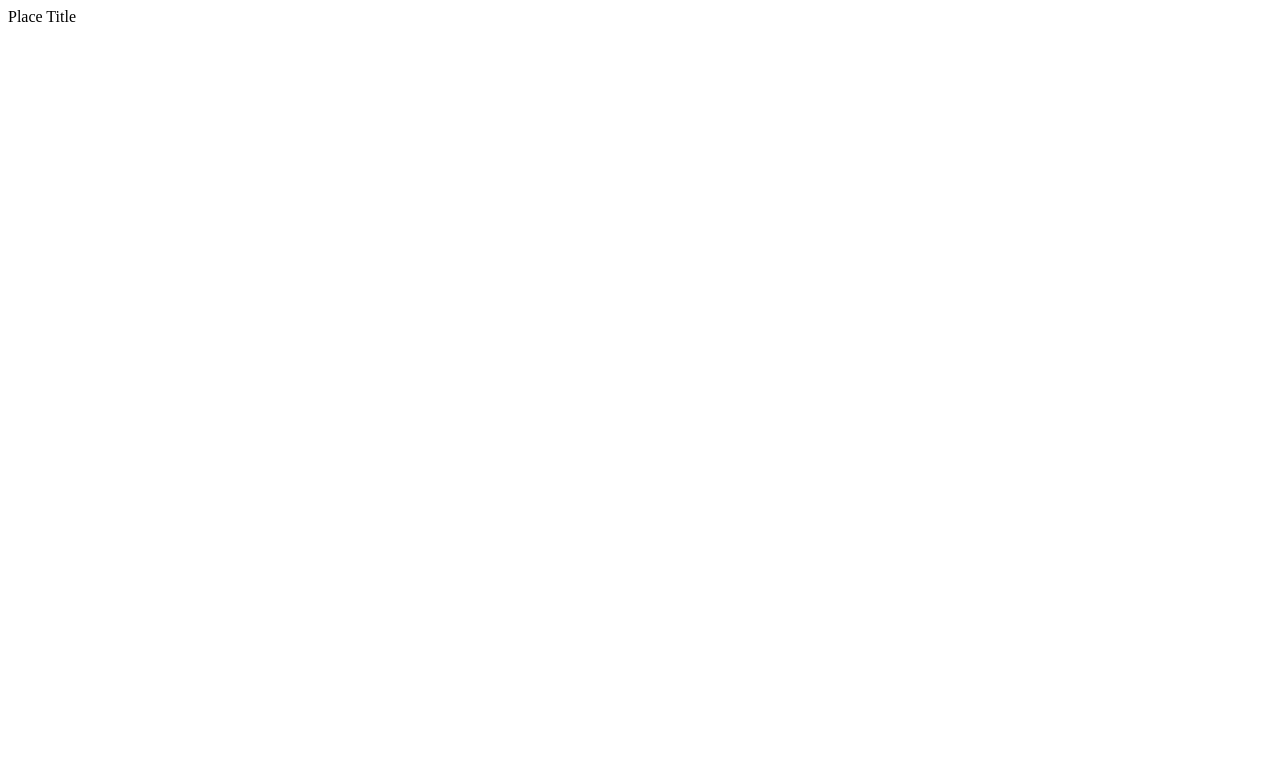
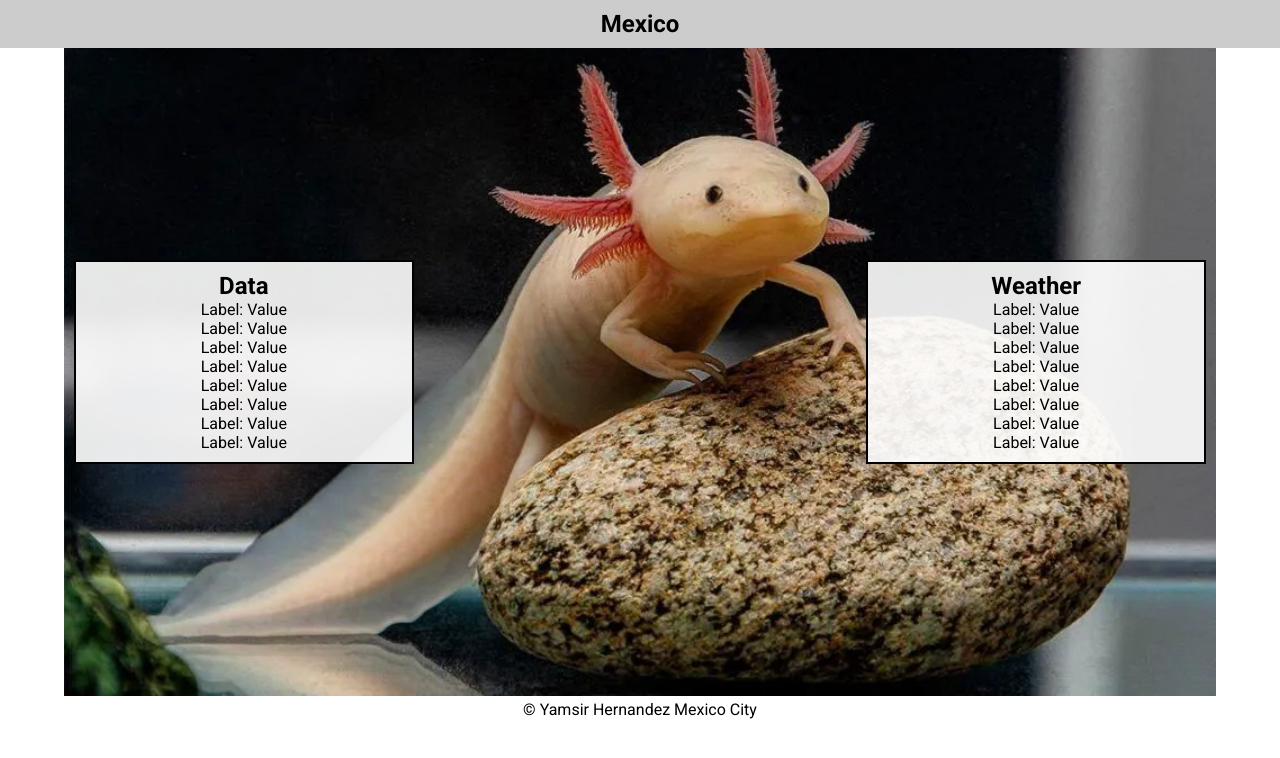
Before and after one commit to 750mlVodka/wdd131, a plain HTML site: page place.html in a window 1280 px wide. Drawn offline with Linux system fonts and the light colour scheme.

Commit message:
Axolotl images and srcset added

```diff
--- a/place.html
+++ b/place.html
@@ -3,12 +3,56 @@
 <head>
     <meta charset="UTF-8">
     <meta name="viewport" content="width=device-width, initial-scale=1.0">
-    <title>Document</title>
+    <title>Place</title>
+    <meta name="description" content="Place I wish to visit">
+    <meta name="author" content="Yamsir Hernandez Perez">
+    <script></script>
+    <link rel="stylesheet" href="/wdd131/styles/place.css">
+    <link rel="preconnect" href="https://fonts.googleapis.com">
+    <link rel="preconnect" href="https://fonts.gstatic.com" crossorigin>
+    <link href="https://fonts.googleapis.com/css2?family=Roboto:ital,wght@0,100..900;1,100..900&display=swap" rel="stylesheet">
 </head>
 <body>
-    <header>Place Title</header>
-    <figure class="hero">
-
-    </figure>
+    <header>Mexico</header>
+    <main>
+        <picture>
+            <source srcset="images/axolotlMobile.webp" media="(max-width: 650px)">
+            <source srcset="images/axolotl.webp" media="(min-width: 651px)">
+            <img src="images/axolotl.webp" alt="">
+        </picture>
+        <div class="sections">
+            <section class="data section">
+                <h2 >Data</h2>
+                <p>Label: Value</p>
+                <p>Label: Value</p>
+                <p>Label: Value</p>
+                <p>Label: Value</p>
+                <p>Label: Value</p>
+                <p>Label: Value</p>
+                <p>Label: Value</p>
+                <p>Label: Value</p>
+            </section>
+            <section class="weather section">
+                <h2>Weather</h2>
+                <p>Label: Value</p>
+                <p>Label: Value</p>
+                <p>Label: Value</p>
+                <p>Label: Value</p>
+                <p>Label: Value</p>
+                <p>Label: Value</p>
+                <p>Label: Value</p>
+                <p>Label: Value</p>
+            </section>
+        </div>
+    </main>
+    <footer>
+        <div class="spans">
+            <span>&copy;</span>
+            <span id="currentyear"></span>
+            <span>Yamsir Hernandez</span>
+            <span>Mexico City</span>
+        </div>
+        <span id="lastModified"></span>
+    </footer>
 </body>
 </html>
--- a/styles/place.css
+++ b/styles/place.css
@@ -0,0 +1,92 @@
+* {
+    margin: 0;
+    padding: 0;
+    box-sizing: border-box;
+}
+
+body {
+    font-family: "Roboto", sans-serif;
+    display: flex;
+    flex-direction: column;
+    align-items: center;
+    text-align: center;
+}
+
+header {
+    background: #ccc;
+    padding: 10px;
+    font-size: 24px;
+    font-weight: bold;
+    width: 100%;
+}
+
+main {
+    width: 90%;
+    max-width: 100vw;
+}
+
+picture img{
+    width: 100%;
+    height: auto;
+}
+
+.image {
+    width: 100%;
+    height: 300px;
+    background: #ddd;
+    display: flex;
+    align-items: center;
+    justify-content: center;
+    position: relative;
+}
+
+.sections {
+    display: flex;
+    flex-direction: column;
+    width: 100%;
+    gap: 10px;
+    margin-top: 10px;
+    max-width: 100vw;
+}
+
+.section {
+    background: rgba(255, 255, 255, 0.8);
+    border: 2px solid #000;
+    padding: 10px;
+}
+
+.data, .weather {
+    width: 100%;
+}
+
+.footer {
+    background: #ccc;
+    padding: 10px;
+    margin-top: 10px;
+}
+
+/* Desktop */
+@media (min-width: 651px) {
+    .image {
+        height: 400px;
+        position: relative;
+    }
+
+    .sections {
+        flex-direction: row;
+        position: absolute;
+        top: 30%;
+        left: 50%;
+        transform: translateX(-50%);
+        width: 90%;
+        justify-content: space-between;
+        padding: 10px;
+    }
+
+    .data, .weather {
+        width: 30%;
+        background: rgba(255, 255, 255, 0.9);
+        border: 2px solid #000;
+        padding: 10px;
+    }
+}
```
Also changed, not shown: images/axolotl.webp (added), images/axolotlMobile.webp (added).
